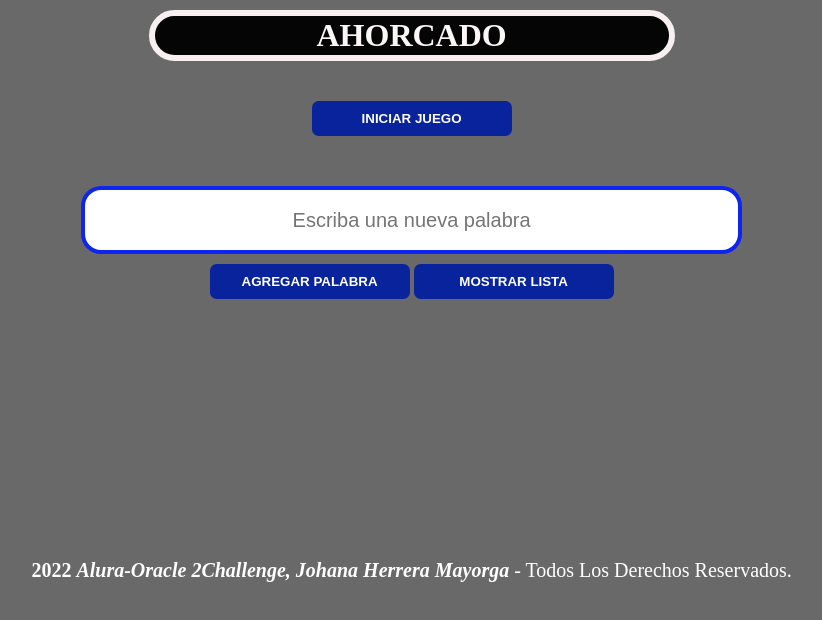
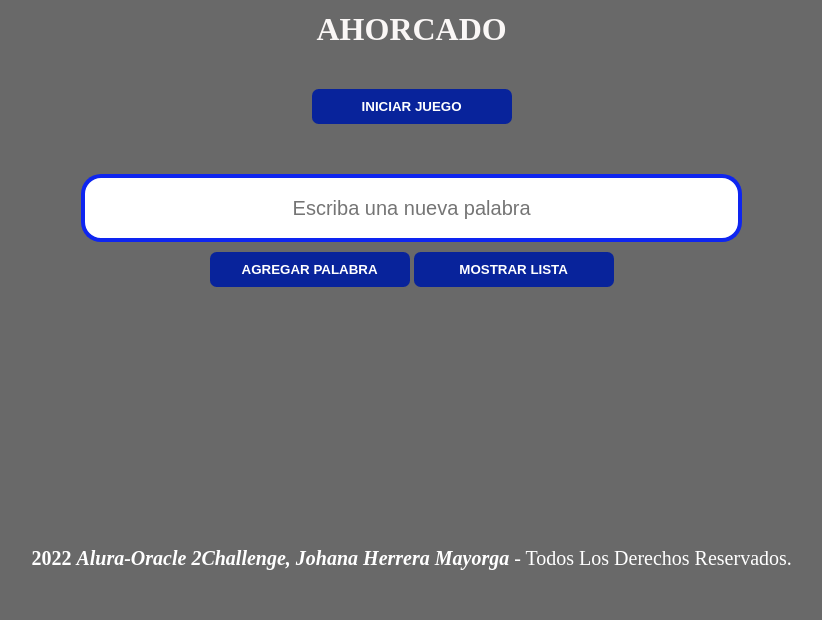
Before and after one commit to johahm/ahorcado, a plain HTML site: page index.html in a window 1280 px wide. Shown: the whole page, without its empty margins (230-1052 px from the left). Drawn offline with Linux system fonts and the light colour scheme.

Commit message:
Update style.css

```diff
--- a/style.css
+++ b/style.css
@@ -241,9 +241,7 @@ footer, strong{
     width: 40vw;
     margin: auto;
     color: rgb(250, 247, 246);
-    border: 0.2em solid rgb(248, 240, 240);
-    background-color: rgb(5, 5, 5);
-    border-radius: 35px;
+
 }
 
 .btn {
```
